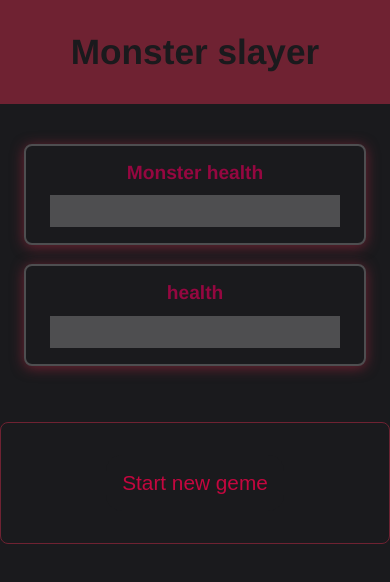
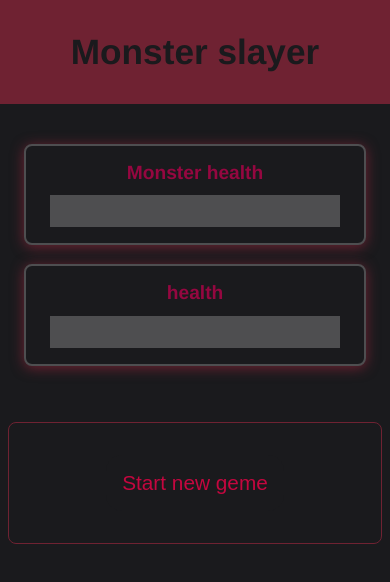
Before and after one commit to DryakhlovDS/vue-monster-slayer-game, a Vue app: page / in a window 390 px wide. Shown: the top 582 px of the page. Built offline with nearby package versions, Linux system fonts and the light colour scheme.

Commit message:
fix bug mobile-layout

```diff
--- a/src/components/GameStatus.vue
+++ b/src/components/GameStatus.vue
@@ -69,7 +69,7 @@ methods: {
 
 <style lang="scss" scoped>
 .card-status{
-  width: 100%;
+  width: 96%;
   max-width: 600px;
   margin: 2rem auto;
   padding: 1rem;
@@ -190,7 +190,8 @@ methods: {
   &__btn{
     margin-top: 1rem;
     padding: 1rem;
-    width: calc(400px - 4rem);
+    width: 90%;
+    max-width: calc(400px - 4rem);
     font-size: 1.3rem;
     color: var(--color-text);
     background-color: var(--color-bg);
--- a/src/components/LogList.vue
+++ b/src/components/LogList.vue
@@ -21,7 +21,7 @@ export default {
 
 <style lang="scss" scoped>
 .logs{
-  width: 100%;
+  width: 90%;
   max-width: 400px;
   margin: 2rem auto;
   padding: 1rem;
```
Also changed, not shown: 7 other files (tests, documents, lock files or other folders).
